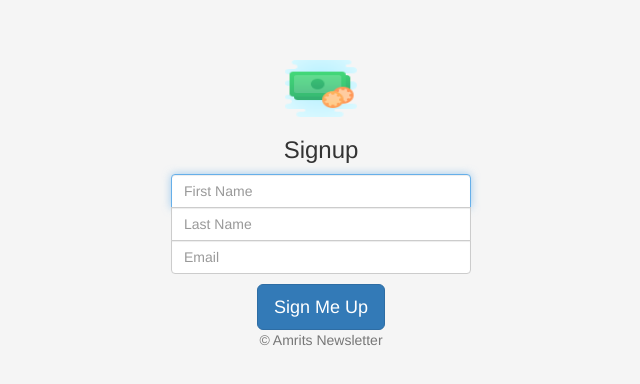
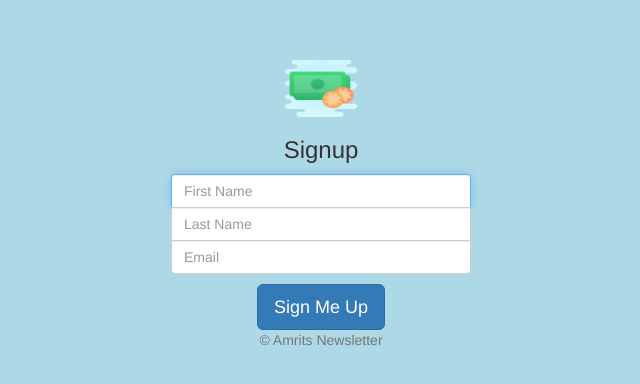
Before and after one commit to AmrDhaliwal/Landing-Page, a website: page signup.html in a window 1280 px wide. Shown: the part 190-574 px from the top of the page, without its empty margins (319-959 px from the left). Drawn offline with nearby package versions, Linux system fonts and the light colour scheme.

Commit message:
Changed homepage color to lightblue.

```diff
--- a/public/css/styles.css
+++ b/public/css/styles.css
@@ -8,7 +8,7 @@ body {
   align-items: center;
   padding-top: 40px;
   padding-bottom: 40px;
-  background-color: #f5f5f5;
+  background-color: lightblue;
 }
 
 .form-signin {
```
